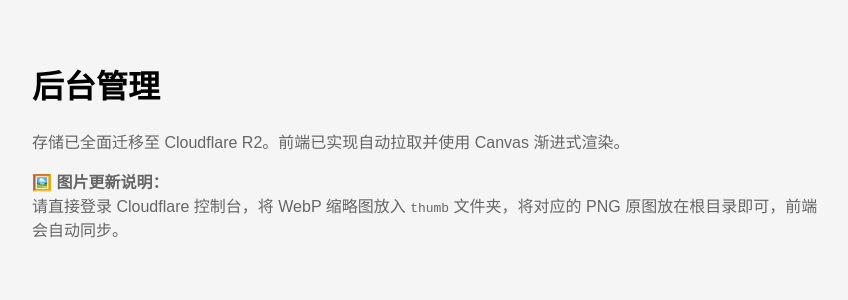
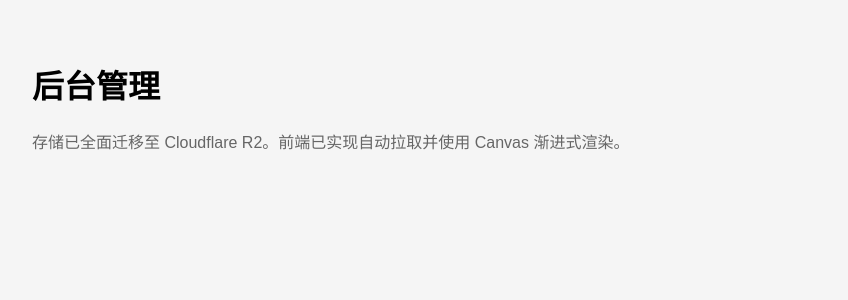
Before and after one commit to 1092150318-coder/digital-wardrobe, a Next.js app: page /admin in a window 1280 px wide. Shown: the top 300 px of the page, without its empty margins (208-1056 px from the left). Built offline with nearby package versions, Linux system fonts and the light colour scheme.

Commit message:
fix: resolve vercel build error by completely cleaning admin page

```diff
--- a/app/admin/page.tsx
+++ b/app/admin/page.tsx
@@ -1,4 +1,3 @@
-// app/admin/page.tsx
 export default function AdminPage() {
   return (
     <div style={{ padding: 40, fontFamily: 'sans-serif', maxWidth: 800, margin: '0 auto' }}>
@@ -6,10 +5,6 @@ export default function AdminPage() {
       <p style={{ color: '#666', marginTop: 16 }}>
         存储已全面迁移至 Cloudflare R2。前端已实现自动拉取并使用 Canvas 渐进式渲染。
       </p>
-      <p style={{ color: '#666' }}>
-        🖼️ <strong>图片更新说明：</strong><br />
-        请直接登录 Cloudflare 控制台，将 WebP 缩略图放入 <code>thumb</code> 文件夹，将对应的 PNG 原图放在根目录即可，前端会自动同步。
-      </p>
     </div>
   )
 }
```
